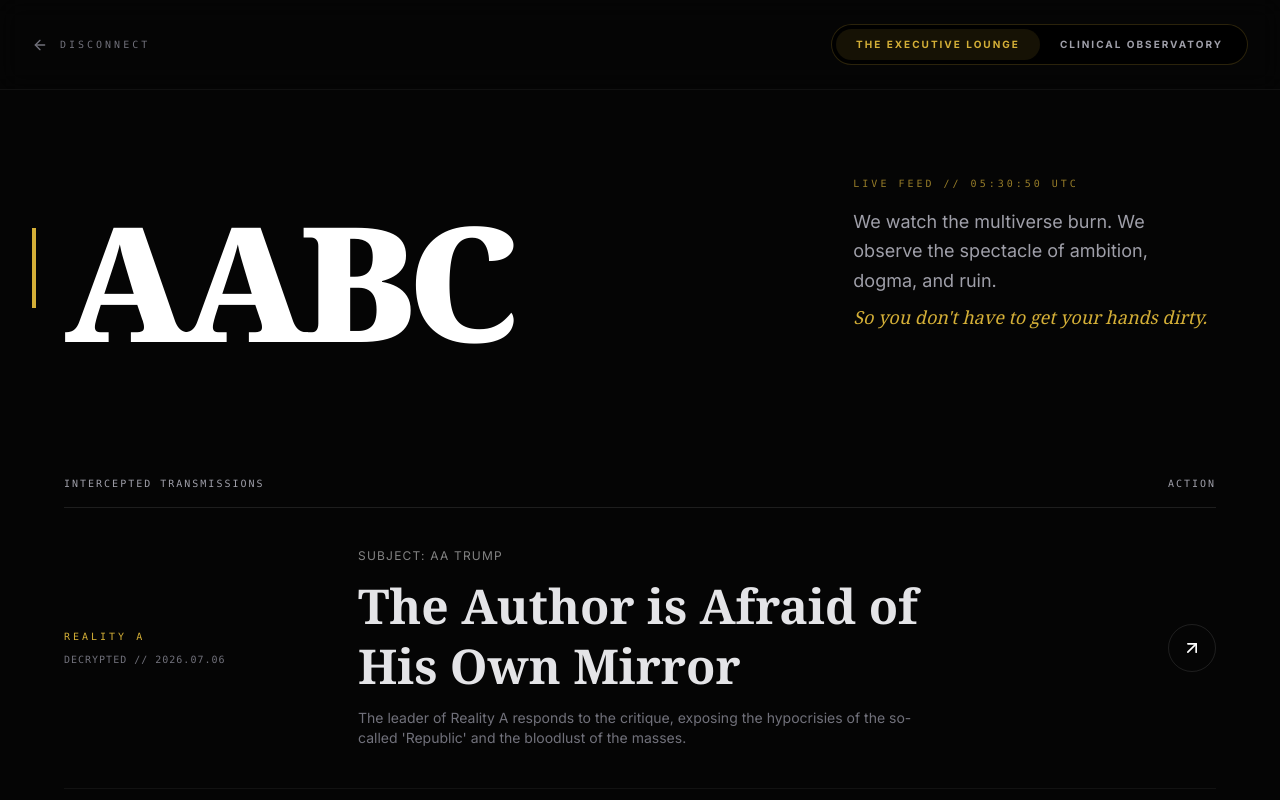
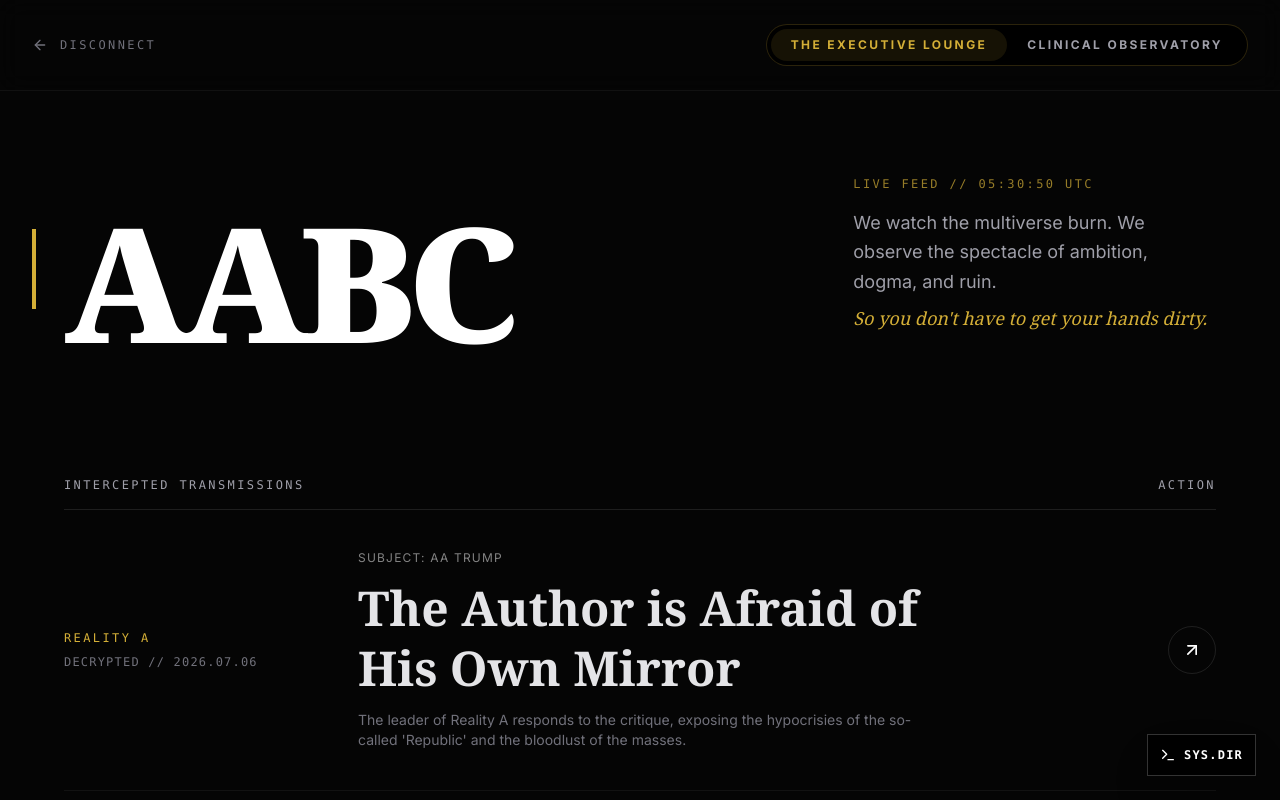
Before and after one commit to theasylumagency/almost-another, a Next.js app: page /aabc in a window 1280 px wide. Shown: the top 800 px of the page. Built offline with nearby package versions, Linux system fonts and the light colour scheme.

Commit message:
Initial commit

```diff
--- a/src/app/aabc/[slug]/AABCClientWrapper.tsx
+++ b/src/app/aabc/[slug]/AABCClientWrapper.tsx
@@ -1,8 +1,9 @@
 "use client";
 
-import { useState, useEffect, ReactNode } from 'react';
+import { useState, ReactNode } from 'react';
 import Link from 'next/link';
 import { ArrowLeft, ArrowUpRight, PlaySquare, Pause } from 'lucide-react';
+import LiveClock from '@/components/aabc/LiveClock';
 
 export default function AABCClientWrapper({
     frontmatter,
@@ -17,16 +18,6 @@ export default function AABCClientWrapper({
     const [isPlaying, setIsPlaying] = useState(false);
     const isLounge = mode === 'lounge';
 
-    // ანიმაციური საათი
-    const [time, setTime] = useState('');
-    useEffect(() => {
-        const interval = setInterval(() => {
-            const now = new Date();
-            setTime(`${now.getUTCHours().toString().padStart(2, '0')}:${now.getUTCMinutes().toString().padStart(2, '0')}:${now.getUTCSeconds().toString().padStart(2, '0')} UTC`);
-        }, 1000);
-        return () => clearInterval(interval);
-    }, []);
-
     return (
         <div className={`min-h-screen transition-colors duration-1000 font-sans ${isLounge ? 'bg-[#050505] text-zinc-400 selection:bg-[#D4AF37]/30' : 'bg-[#F2F2F2] text-zinc-600 selection:bg-black/20'
             }`}>
@@ -36,19 +27,19 @@ export default function AABCClientWrapper({
                 }`}>
                 <Link href="/" className={`inline-flex items-center gap-3 transition-colors ${isLounge ? 'text-zinc-500 hover:text-[#D4AF37]' : 'text-zinc-500 hover:text-black'}`}>
                     <ArrowLeft size={16} />
-                    <span className="font-mono text-[10px] tracking-[0.3em] uppercase hidden sm:block">Back to Monitor</span>
+                    <span className="font-mono text-xs tracking-[0.3em] uppercase hidden sm:block">Back to Monitor</span>
                 </Link>
 
                 <div className={`flex p-1 rounded-full border ${isLounge ? 'border-[#D4AF37]/20 bg-black' : 'border-black/10 bg-white'}`}>
                     <button
                         onClick={() => setMode('lounge')}
-                        className={`px-4 py-1.5 md:px-5 md:py-2 text-[8px] md:text-[10px] tracking-[0.2em] font-bold uppercase rounded-full transition-all duration-500 ${isLounge ? 'bg-[#D4AF37]/10 text-[#D4AF37]' : 'text-zinc-400 hover:text-black'}`}
+                        className={`px-4 py-1.5 md:px-5 md:py-2 text-[10px] md:text-xs tracking-[0.2em] font-bold uppercase rounded-full transition-all duration-500 ${isLounge ? 'bg-[#D4AF37]/10 text-[#D4AF37]' : 'text-zinc-400 hover:text-black'}`}
                     >
                         Lounge
                     </button>
                     <button
                         onClick={() => setMode('observatory')}
-                        className={`px-4 py-1.5 md:px-5 md:py-2 text-[8px] md:text-[10px] tracking-[0.2em] font-bold uppercase rounded-full transition-all duration-500 ${!isLounge ? 'bg-black text-white shadow-lg' : 'text-zinc-400 hover:text-[#D4AF37]'}`}
+                        className={`px-4 py-1.5 md:px-5 md:py-2 text-[10px] md:text-xs tracking-[0.2em] font-bold uppercase rounded-full transition-all duration-500 ${!isLounge ? 'bg-black text-white shadow-lg' : 'text-zinc-400 hover:text-[#D4AF37]'}`}
                     >
                         Observatory
                     </button>
@@ -61,7 +52,7 @@ export default function AABCClientWrapper({
                 <header className="mb-16 border-b pb-12" style={{ borderColor: isLounge ? 'rgba(255,255,255,0.1)' : 'rgba(0,0,0,0.1)' }}>
                     <div className="flex justify-between items-end mb-8">
                         <div>
-                            <span className={`font-mono text-[10px] tracking-[0.3em] uppercase px-3 py-1 mb-4 inline-block ${isLounge ? 'bg-red-500/10 text-red-500' : 'bg-red-600 text-white'}`}>
+                            <span className={`font-mono text-xs tracking-[0.3em] uppercase px-3 py-1 mb-4 inline-block ${isLounge ? 'bg-red-500/10 text-red-500' : 'bg-red-600 text-white'}`}>
                                 INTERCEPTED: {frontmatter.type || 'AUDIO LOG'}
                             </span>
                             <h1 className={`text-4xl md:text-6xl font-serif font-black tracking-tighter leading-tight ${isLounge ? 'text-white' : 'text-black'}`}>
@@ -84,10 +75,10 @@ export default function AABCClientWrapper({
                         </button>
                         <div className="flex-1">
                             <div className="flex justify-between mb-2">
-                                <span className={`font-mono text-[10px] tracking-widest uppercase ${isLounge ? 'text-[#D4AF37]' : 'text-black font-bold'}`}>
+                                <span className={`font-mono text-xs tracking-widest uppercase ${isLounge ? 'text-[#D4AF37]' : 'text-black font-bold'}`}>
                                     {isPlaying ? 'DECRYPTING AUDIO...' : 'SIGNAL READY'}
                                 </span>
-                                <span className="font-mono text-[10px] text-zinc-500 tracking-widest">{time}</span>
+                                <span className="font-mono text-xs text-zinc-500 tracking-widest"><LiveClock /></span>
                             </div>
                             {/* Visualizer Bars */}
                             <div className="flex items-end gap-1 h-8">
@@ -119,7 +110,7 @@ export default function AABCClientWrapper({
                 <div className={`p-8 md:p-12 mb-24 border ${isLounge ? 'bg-[#0A0A0A]/50 border-white/5' : 'bg-white border-black/10 shadow-lg'}`}>
                     <div className="flex items-center gap-3 mb-6">
                         <span className={`w-2 h-2 rounded-full animate-pulse ${isLounge ? 'bg-[#D4AF37]' : 'bg-black'}`}></span>
-                        <h3 className={`font-mono text-[10px] tracking-[0.3em] uppercase ${isLounge ? 'text-[#D4AF37]' : 'text-black font-bold'}`}>
+                        <h3 className={`font-mono text-xs tracking-[0.3em] uppercase ${isLounge ? 'text-[#D4AF37]' : 'text-black font-bold'}`}>
                             SYSTEM MESSAGE // CURRENCY TRANSFER
                         </h3>
                     </div>
@@ -130,7 +121,7 @@ export default function AABCClientWrapper({
                         If you wish to fund his pathetic earthly delusions, you may drop your digital coins below. We promise not to take a cut.
                     </p>
 
-                    <div className="flex flex-wrap gap-4 font-mono text-[10px] tracking-widest uppercase">
+                    <div className="flex flex-wrap gap-4 font-mono text-xs tracking-widest uppercase">
                         <a
                             href="https://Ko-fi.com/almostanotheruniverse30822"
                             target="_blank"
@@ -154,7 +145,7 @@ export default function AABCClientWrapper({
                 {/* 4. THE METAVERSE LOOP (Context Editorial) */}
                 {frontmatter.target_editorial && (
                     <div className={`p-8 md:p-12 border-l-4 mb-24 ${isLounge ? 'bg-[#0A0A0A] border-[#D4AF37]' : 'bg-white border-black shadow-xl'}`}>
-                        <span className={`font-mono text-[10px] tracking-[0.3em] uppercase mb-4 block ${isLounge ? 'text-[#D4AF37]' : 'text-black font-bold'}`}>
+                        <span className={`font-mono text-xs tracking-[0.3em] uppercase mb-4 block ${isLounge ? 'text-[#D4AF37]' : 'text-black font-bold'}`}>
                             [ CONTEXT: THE AUTHOR'S DELUSION ]
                         </span>
                         <p className={`mb-6 ${isLounge ? 'text-zinc-400' : 'text-zinc-600'}`}>
@@ -171,7 +162,7 @@ export default function AABCClientWrapper({
 
                 {/* 5. UP NEXT ON AABC */}
                 <section className={`pt-16 border-t ${isLounge ? 'border-white/10' : 'border-black/10'}`}>
-                    <span className={`font-mono text-[10px] tracking-[0.3em] uppercase mb-8 block ${isLounge ? 'text-white/50' : 'text-black/50'}`}>
+                    <span className={`font-mono text-xs tracking-[0.3em] uppercase mb-8 block ${isLounge ? 'text-white/50' : 'text-black/50'}`}>
                         UP NEXT // TRENDING INTERCEPTS
                     </span>
                     <div className="flex flex-col">
--- a/src/app/aabc/page.tsx
+++ b/src/app/aabc/page.tsx
@@ -1,8 +1,9 @@
 "use client";
 
-import { useState, useEffect } from 'react';
+import { useState } from 'react';
 import Link from 'next/link';
 import { ArrowLeft, ArrowUpRight } from 'lucide-react';
+import LiveClock from '@/components/aabc/LiveClock';
 
 const broadcasts = [
   {
@@ -36,17 +37,7 @@ const broadcasts = [
 
 export default function AABCHub() {
   const [mode, setMode] = useState<'lounge' | 'observatory'>('lounge');
-  const [time, setTime] = useState('');
   const isLounge = mode === 'lounge';
-
-  // ცოცხალი საათი ობსერვატორიის ეფექტისთვის
-  useEffect(() => {
-    const interval = setInterval(() => {
-      const now = new Date();
-      setTime(`${now.getUTCHours().toString().padStart(2, '0')}:${now.getUTCMinutes().toString().padStart(2, '0')}:${now.getUTCSeconds().toString().padStart(2, '0')} UTC`);
-    }, 1000);
-    return () => clearInterval(interval);
-  }, []);
 
   return (
     <div className={`min-h-screen transition-colors duration-1000 font-sans ${isLounge
@@ -60,7 +51,7 @@ export default function AABCHub() {
         <Link href="/" className={`inline-flex items-center gap-3 transition-colors ${isLounge ? 'text-zinc-500 hover:text-[#D4AF37]' : 'text-zinc-500 hover:text-black'
           }`}>
           <ArrowLeft size={16} />
-          <span className="font-mono text-[10px] tracking-[0.3em] uppercase">Disconnect</span>
+          <span className="font-mono text-xs tracking-[0.2em] uppercase">Disconnect</span>
         </Link>
 
         {/* The God-Tier Mode Switch */}
@@ -68,14 +59,14 @@ export default function AABCHub() {
           }`}>
           <button
             onClick={() => setMode('lounge')}
-            className={`px-5 py-2 text-[10px] tracking-[0.2em] font-bold uppercase rounded-full transition-all duration-500 ${isLounge ? 'bg-[#D4AF37]/10 text-[#D4AF37]' : 'text-zinc-400 hover:text-black'
+            className={`px-5 py-2 text-xs tracking-[0.2em] font-bold uppercase rounded-full transition-all duration-500 ${isLounge ? 'bg-[#D4AF37]/10 text-[#D4AF37]' : 'text-zinc-400 hover:text-black'
               }`}
           >
             The Executive Lounge
           </button>
           <button
             onClick={() => setMode('observatory')}
-            className={`px-5 py-2 text-[10px] tracking-[0.2em] font-bold uppercase rounded-full transition-all duration-500 ${!isLounge ? 'bg-black text-white shadow-lg' : 'text-zinc-400 hover:text-[#D4AF37]'
+            className={`px-5 py-2 text-xs tracking-[0.2em] font-bold uppercase rounded-full transition-all duration-500 ${!isLounge ? 'bg-black text-white shadow-lg' : 'text-zinc-400 hover:text-[#D4AF37]'
               }`}
           >
             Clinical Observatory
@@ -95,9 +86,9 @@ export default function AABCHub() {
             </h1>
           </div>
           <div className="lg:col-span-4 flex flex-col justify-end pb-4">
-            <p className={`font-mono text-[10px] tracking-[0.3em] uppercase mb-4 ${isLounge ? 'text-[#D4AF37]/70' : 'text-black/50'
+            <p className={`font-mono text-xs tracking-[0.2em] uppercase mb-4 ${isLounge ? 'text-[#D4AF37]/70' : 'text-black/50'
               }`}>
-              Live Feed // {time || 'CONNECTING...'}
+              Live Feed // <LiveClock />
             </p>
             <p className={`text-lg leading-relaxed ${isLounge ? 'text-zinc-400' : 'text-zinc-700'
               }`}>
@@ -113,8 +104,8 @@ export default function AABCHub() {
         <section className="w-full">
           <div className={`flex justify-between items-end pb-4 border-b ${isLounge ? 'border-white/10' : 'border-black/10'
             }`}>
-            <span className="font-mono text-[10px] tracking-[0.2em] uppercase">Intercepted Transmissions</span>
-            <span className="font-mono text-[10px] tracking-[0.2em] uppercase">Action</span>
+            <span className="font-mono text-xs tracking-[0.2em] uppercase">Intercepted Transmissions</span>
+            <span className="font-mono text-xs tracking-[0.2em] uppercase">Action</span>
           </div>
 
           <div className="flex flex-col">
@@ -129,11 +120,11 @@ export default function AABCHub() {
               >
                 {/* Metadata Column */}
                 <div className="lg:col-span-3 flex flex-col gap-2">
-                  <span className={`font-mono text-[10px] tracking-[0.3em] uppercase ${isLounge ? 'text-[#D4AF37]' : 'text-black font-bold'
+                  <span className={`font-mono text-xs tracking-[0.2em] uppercase ${isLounge ? 'text-[#D4AF37]' : 'text-black font-bold'
                     }`}>
                     {broadcast.reality}
                   </span>
-                  <span className="font-mono text-[10px] tracking-widest text-zinc-500 uppercase">
+                  <span className="font-mono text-xs tracking-widest text-zinc-500 uppercase">
                     {broadcast.status} // {broadcast.date}
                   </span>
                 </div>
@@ -170,7 +161,7 @@ export default function AABCHub() {
 
       </main>
 
-      <footer className={`py-8 text-center font-mono text-[10px] tracking-[0.3em] uppercase mt-20 ${isLounge ? 'text-zinc-600' : 'text-zinc-400'
+      <footer className={`py-8 text-center font-mono text-xs tracking-[0.2em] uppercase mt-20 ${isLounge ? 'text-zinc-500' : 'text-zinc-500'
         }`}>
         &copy; {new Date().getFullYear()} AABC // OMNISCIENT PROTOCOL
       </footer>
--- a/src/app/layout.tsx
+++ b/src/app/layout.tsx
@@ -2,7 +2,7 @@ import type { Metadata } from "next";
 import { Inter, Noto_Serif } from "next/font/google";
 import Script from "next/script";
 import "./globals.css";
-import GlobalHeader from "@/components/GlobalHeader";
+import SystemDirectory from "@/components/navigation/SystemDirectory";
 
 const inter = Inter({
   variable: "--font-inter",
@@ -44,6 +44,7 @@ export default function RootLayout({
       <body className="min-h-full flex flex-col bg-background text-foreground antialiased relative">
 
         {children}
+        <SystemDirectory />
       </body>
     </html>
   );
--- /dev/null
+++ b/src/components/aabc/LiveClock.tsx
@@ -0,0 +1,31 @@
+'use client';
+
+import { useState, useEffect } from 'react';
+
+export default function LiveClock({ className }: { className?: string }) {
+  const [time, setTime] = useState('');
+
+  useEffect(() => {
+    // Initial set immediately so it doesn't wait 1 second
+    const updateTime = () => {
+      const now = new Date();
+      setTime(
+        `${now.getUTCHours().toString().padStart(2, '0')}:${now
+          .getUTCMinutes()
+          .toString()
+          .padStart(2, '0')}:${now
+          .getUTCSeconds()
+          .toString()
+          .padStart(2, '0')} UTC`
+      );
+    };
+
+    updateTime();
+    const interval = setInterval(updateTime, 1000);
+    return () => clearInterval(interval);
+  }, []);
+
+  // To prevent hydration mismatch, we render empty string or a placeholder initially if we wanted
+  // but it's a client component so 'CONNECTING...' before hydration or on first render is fine.
+  return <span className={className}>{time || 'CONNECTING...'}</span>;
+}
--- /dev/null
+++ b/src/components/navigation/SystemDirectory.tsx
@@ -0,0 +1,83 @@
+'use client';
+
+import { useState } from 'react';
+import Link from 'next/link';
+import { X, Terminal } from 'lucide-react';
+
+export default function SystemDirectory() {
+  const [isOpen, setIsOpen] = useState(false);
+
+  return (
+    <>
+      {/* Trigger Button */}
+      <button
+        onClick={() => setIsOpen(true)}
+        className="fixed bottom-6 right-6 z-[60] bg-black border border-white/20 text-white p-3 hover:bg-white hover:text-black transition-colors font-mono text-xs tracking-widest uppercase flex items-center gap-2 shadow-2xl"
+        title="Open System Directory"
+      >
+        <Terminal size={16} />
+        <span className="hidden md:inline font-bold">SYS.DIR</span>
+      </button>
+
+      {/* Fullscreen Overlay */}
+      <div
+        className={`fixed inset-0 z-[70] bg-[#050505] text-zinc-400 font-mono transition-all duration-700 ease-in-out ${
+          isOpen ? 'opacity-100 pointer-events-auto' : 'opacity-0 pointer-events-none'
+        }`}
+      >
+        <div className="absolute top-0 left-0 w-full p-6 border-b border-white/10 flex justify-between items-center bg-[#0a0a0a]">
+          <div className="flex items-center gap-3">
+            <div className="w-3 h-3 bg-red-600 animate-pulse border border-black" />
+            <span className="text-xs tracking-[0.3em] uppercase text-zinc-500">Global Struct. Navigation</span>
+          </div>
+          <button
+            onClick={() => setIsOpen(false)}
+            className="text-zinc-500 hover:text-white transition-colors"
+          >
+            <X size={28} />
+          </button>
+        </div>
+
+        <div className="h-full flex items-center justify-center p-6">
+          <div className="w-full max-w-3xl text-sm md:text-base lg:text-lg leading-loose tracking-[0.2em] uppercase">
+
+            {/* The Tree */}
+            <div className="group mb-2">
+              <span className="text-white font-bold">[/] ROOT</span>
+              <Link href="/" onClick={() => setIsOpen(false)} className="ml-4 text-xs tracking-widest text-zinc-600 hover:text-white transition-colors">
+                [MONITOR - HOME]
+              </Link>
+            </div>
+
+            <div>&nbsp;┣━━ <span className="text-zinc-500 font-bold">AABC STUDIO</span></div>
+            <div>&nbsp;┃&nbsp;&nbsp;&nbsp;&nbsp;┗━━ <Link href="/aabc" onClick={() => setIsOpen(false)} className="text-zinc-300 hover:text-accent transition-colors hover:underline border-b border-transparent hover:border-accent pb-0.5">
+              [ACCESS BROADCASTS]
+            </Link></div>
+
+            <div>&nbsp;┃</div>
+            <div>&nbsp;┣━━ <span className="text-zinc-500 font-bold">REALITY A</span></div>
+            <div>&nbsp;┃&nbsp;&nbsp;&nbsp;&nbsp;┗━━ <Link href="/articles" onClick={() => setIsOpen(false)} className="text-zinc-300 hover:text-accent transition-colors hover:underline border-b border-transparent hover:border-accent pb-0.5">
+              [INSIGHTS / ESSAYS]
+            </Link></div>
+
+            <div>&nbsp;┃</div>
+            <div>&nbsp;┣━━ <span className="text-zinc-500 font-bold">REALITY B</span></div>
+            <div>&nbsp;┃&nbsp;&nbsp;&nbsp;&nbsp;┗━━ <Link href="/novel" onClick={() => setIsOpen(false)} className="text-zinc-300 hover:text-accent transition-colors hover:underline border-b border-transparent hover:border-accent pb-0.5">
+              [BREAKING THE PARADIGM]
+            </Link></div>
+
+            <div>&nbsp;┃</div>
+            <div>&nbsp;┗━━ <span className="text-zinc-500 font-bold">CONVERSATIONS</span></div>
+            <div>&nbsp;&nbsp;&nbsp;&nbsp;&nbsp;&nbsp;┗━━ <Link href="/interviews" onClick={() => setIsOpen(false)} className="text-zinc-300 hover:text-accent transition-colors hover:underline border-b border-transparent hover:border-accent pb-0.5">
+              [INTERVIEWS]
+            </Link></div>
+
+            <div className="mt-16 pt-8 border-t border-white/5 text-xs text-zinc-700 animate-pulse">
+              _ awaiting input...
+            </div>
+          </div>
+        </div>
+      </div>
+    </>
+  );
+}
```
Also changed, not shown: src/app/novel/page.tsx (+6 -3 lines), src/components/novel/ArchiveDrawer.tsx (+4 -4 lines), src/lib/novels.ts (+8 -3 lines).
